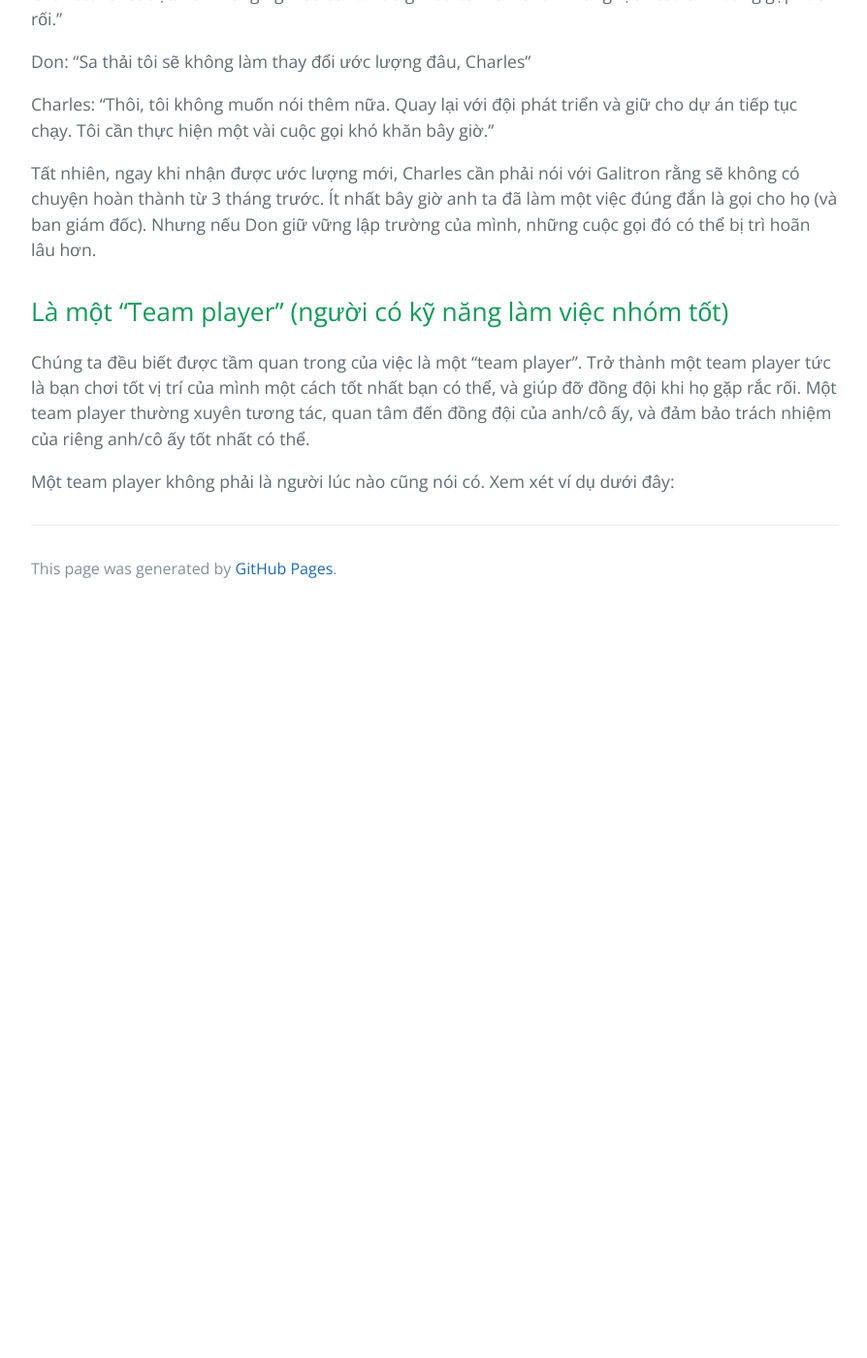
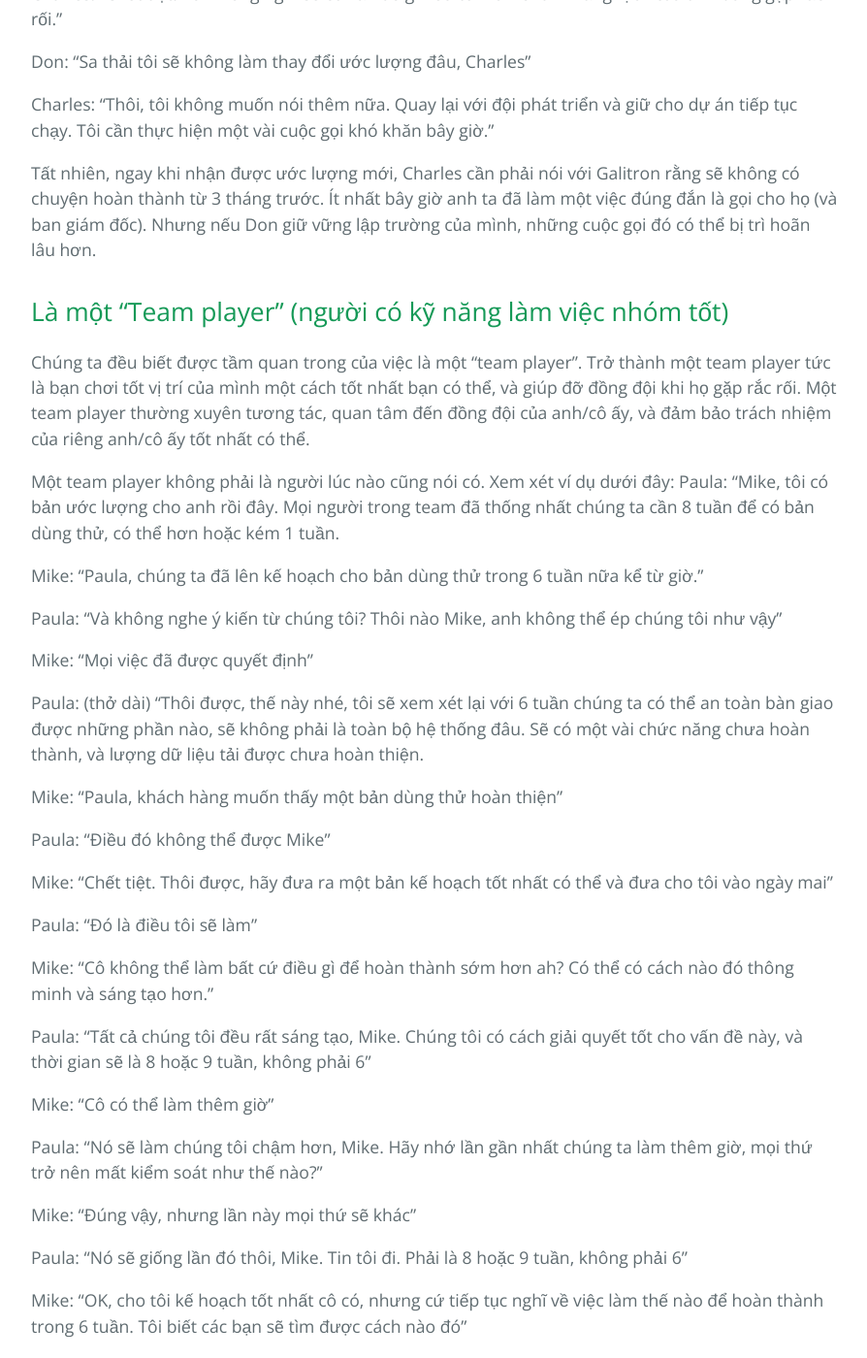
Before and after one commit to HaiBV/haibv.github.io, a Jekyll site: the page built from clean-coder/chapter-2-saying-no.md, in a window 1280 px wide and 1400 px high, scrolled down 5712 px. Shown: the whole window at 97% size, without its empty margins (192-1086 px from the left). Built offline with Jekyll 4.4.1, drawn with Linux system fonts in a browser that asks for light colours; our own code applies the rules of GitHub Pages for plain Markdown files; before the commit the page ends 6342 px from its top, so only the background shows below that; some of the changed text lies outside the part shown.

Commit message:
Update The Clean Coder - Chapter 2 Saying No

```diff
--- a/clean-coder/chapter-2-saying-no.md
+++ b/clean-coder/chapter-2-saying-no.md
@@ -147,3 +147,48 @@ Tất nhiên, ngay khi nhận được ước lượng mới, Charles cần ph
 Chúng ta đều biết được tầm quan trong của việc là một "team player". Trở thành một team player tức là bạn chơi tốt vị trí của mình một cách tốt nhất bạn có thể, và giúp đỡ đồng đội khi họ gặp rắc rối. Một team player thường xuyên tương tác, quan tâm đến đồng đội của anh/cô ấy, và đảm bảo trách nhiệm của riêng anh/cô ấy tốt nhất có thể.
 
 Một team player không phải là người lúc nào cũng nói có. Xem xét ví dụ dưới đây:
+Paula: "Mike, tôi có bản ước lượng cho anh rồi đây. Mọi người trong team đã thống nhất chúng ta cần 8 tuần để có bản dùng thử, có thể hơn hoặc kém 1 tuần.
+
+Mike: "Paula, chúng ta đã lên kế hoạch cho bản dùng thử trong 6 tuần nữa kể từ giờ."
+
+Paula: "Và không nghe ý kiến từ chúng tôi? Thôi nào Mike, anh không thể ép chúng tôi như vậy"
+
+Mike: "Mọi việc đã được quyết định"
+
+Paula: (thở dài) "Thôi được, thế này nhé, tôi sẽ xem xét lại với 6 tuần chúng ta có thể an toàn bàn giao được những phần nào, sẽ không phải là toàn bộ hệ thống đâu. Sẽ có một vài chức năng chưa hoàn thành, và lượng dữ liệu tải được chưa hoàn thiện.
+
+Mike: "Paula, khách hàng muốn thấy một bản dùng thử hoàn thiện"
+
+Paula: "Điều đó không thể được Mike"
+
+Mike: "Chết tiệt. Thôi được, hãy đưa ra một bản kế hoạch tốt nhất có thể và đưa cho tôi vào ngày mai"
+
+Paula: "Đó là điều tôi sẽ làm"
+
+Mike: "Cô không thể làm bất cứ điều gì để hoàn thành sớm hơn ah? Có thể có cách nào đó thông minh và sáng tạo hơn."
+
+Paula: "Tất cả chúng tôi đều rất sáng tạo, Mike. Chúng tôi có cách giải quyết tốt cho vấn đề này, và thời gian sẽ là 8 hoặc 9 tuần, không phải 6"
+
+Mike: "Cô có thể làm thêm giờ"
+
+Paula: "Nó sẽ làm chúng tôi chậm hơn, Mike. Hãy nhớ lần gần nhất chúng ta làm thêm giờ, mọi thứ trở nên mất kiểm soát như thế nào?"
+
+Mike: "Đúng vậy, nhưng lần này mọi thứ sẽ khác"
+
+Paula: "Nó sẽ giống lần đó thôi, Mike. Tin tôi đi. Phải là 8 hoặc 9 tuần, không phải 6"
+
+Mike: "OK, cho tôi kế hoạch tốt nhất cô có, nhưng cứ tiếp tục nghĩ về việc làm thế nào để hoàn thành trong 6 tuần. Tôi biết các bạn sẽ tìm được cách nào đó"
+
+Paula: "Không, Mike, chúng tôi sẽ không làm thế. Chúng tôi có thể đưa ra một kế hoạch cho 6 tuần, nhưng nó sẽ thiếu nhiều chức năng và dữ liệu. Đó là cách mọi thứ diễn ra"
+
+Mike: "OK, Paula, nhưng tôi cá là các bạn có thể làm nên điều kỳ diệu nếu các bạn thử"
+
+(Paula lắc đầu bỏ đi)
+
+Sau đó, trong buổi họp chiến lược của ban giám đốc...
+
+Don: "OK, Mike, như anh đã biết 6 tuần nữa khách hàng sẽ tới đây cho buổi dùng thử. Họ muốn nhìn thấy mọi thứ vận hành.
+
+Mike: "Vâng, và chúng ta sẽ sẵn sàng. Team của tôi đang rất nỗ lực và chúng ta sẽ hoàn thành đúng hẹn. Chúng tôi có thể làm thêm giờ, và có một chút sáng tạo, nhưng chúng tôi sẽ hoàn thành.
+
+Don: "Thật tuyệt vời khi anh và nhân viên của anh là những team player"
```
